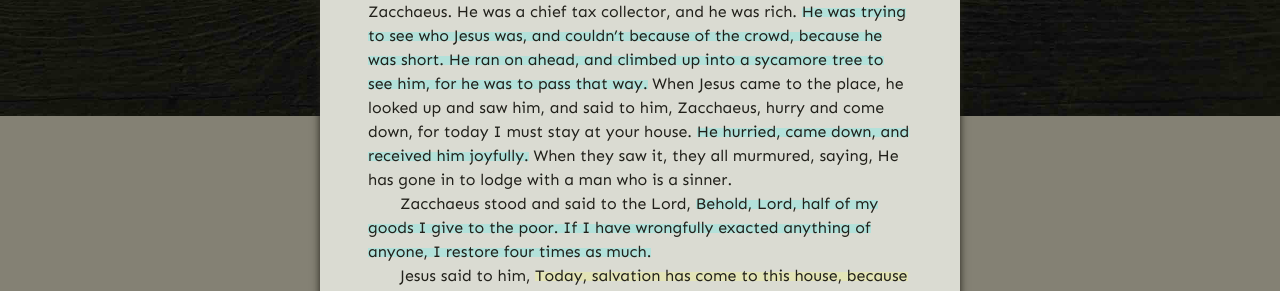
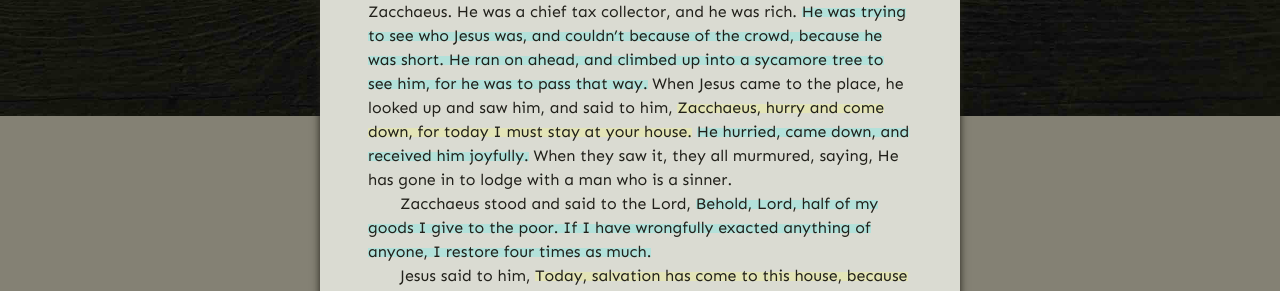
Before and after one commit to gospel-desk/www.logstown.com, a Jekyll site: the page built from the-twelve-believers/st-zacchaeus/index.md, in a window 1280 px wide. Shown: the part 549-840 px from the top of the page. Built offline with Jekyll 4.4.1, drawn with Linux system fonts in a browser that asks for light colours.

Commit message:
More praise for Zacchaeus

```diff
--- a/the-twelve-believers/st-zacchaeus/index.md
+++ b/the-twelve-believers/st-zacchaeus/index.md
@@ -14,10 +14,10 @@ was a chief tax collector, and he was rich. <u class="blue">He was trying to
 see who Jesus was, and couldn’t because of the crowd, because he was short. He
 ran on ahead, and climbed up into a sycamore tree to see him, for he was to
 pass that way.</u> When Jesus came to the place, he looked up and saw him, and
-said to him, Zacchaeus, hurry and come down, for today I must stay at your
-house. <u class="blue">He hurried, came down, and received him joyfully.</u>
-When they saw it, they all murmured, saying, He has gone in to lodge with a man
-who is a sinner.
+said to him, <u>Zacchaeus, hurry and come down, for today I must stay at your
+house.</u> <u class="blue">He hurried, came down, and received him
+joyfully.</u> When they saw it, they all murmured, saying, He has gone in to
+lodge with a man who is a sinner.
 
 Zacchaeus stood and said to the Lord, <u class="blue">Behold, Lord, half of my
 goods I give to the poor. If I have wrongfully exacted anything of anyone, I
```
